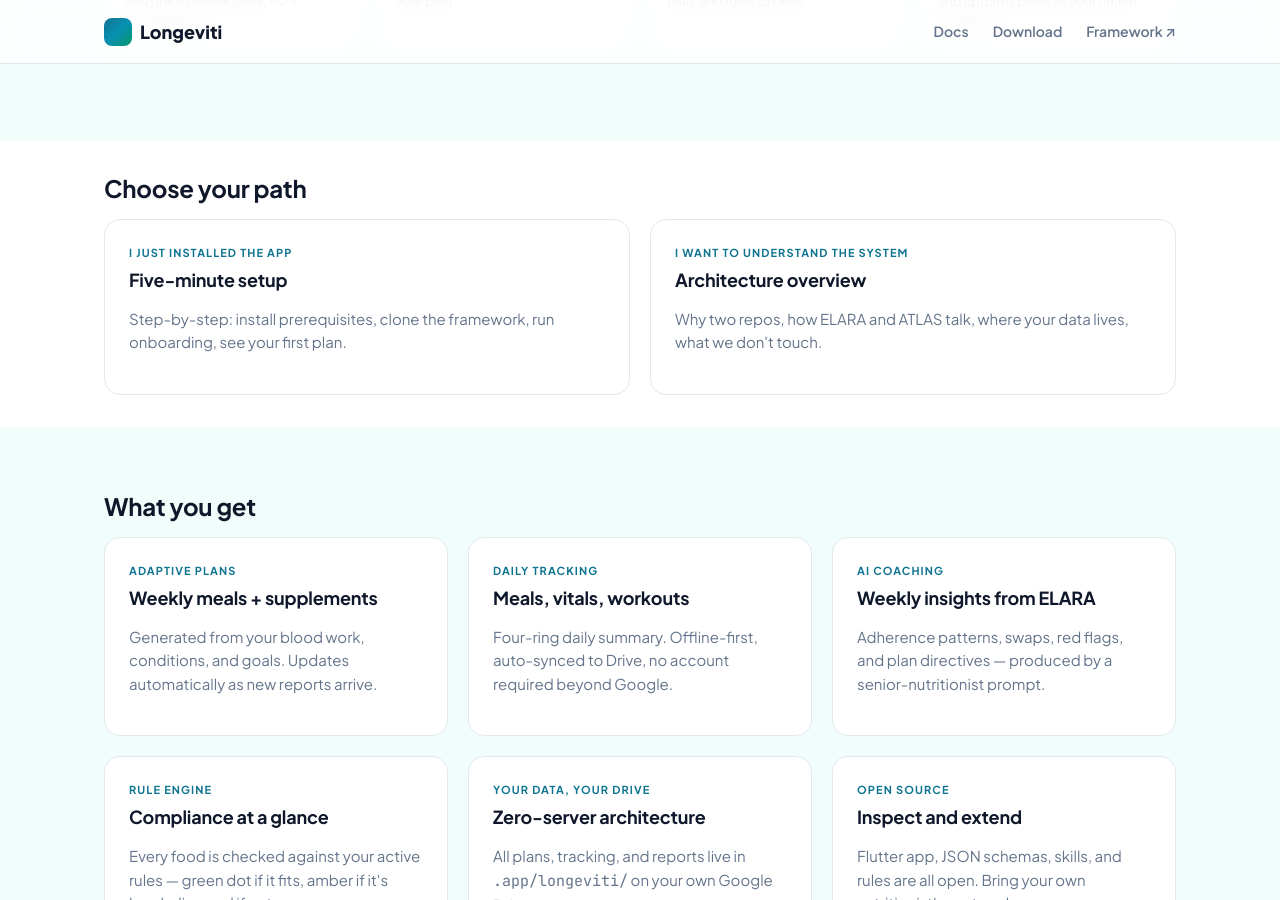
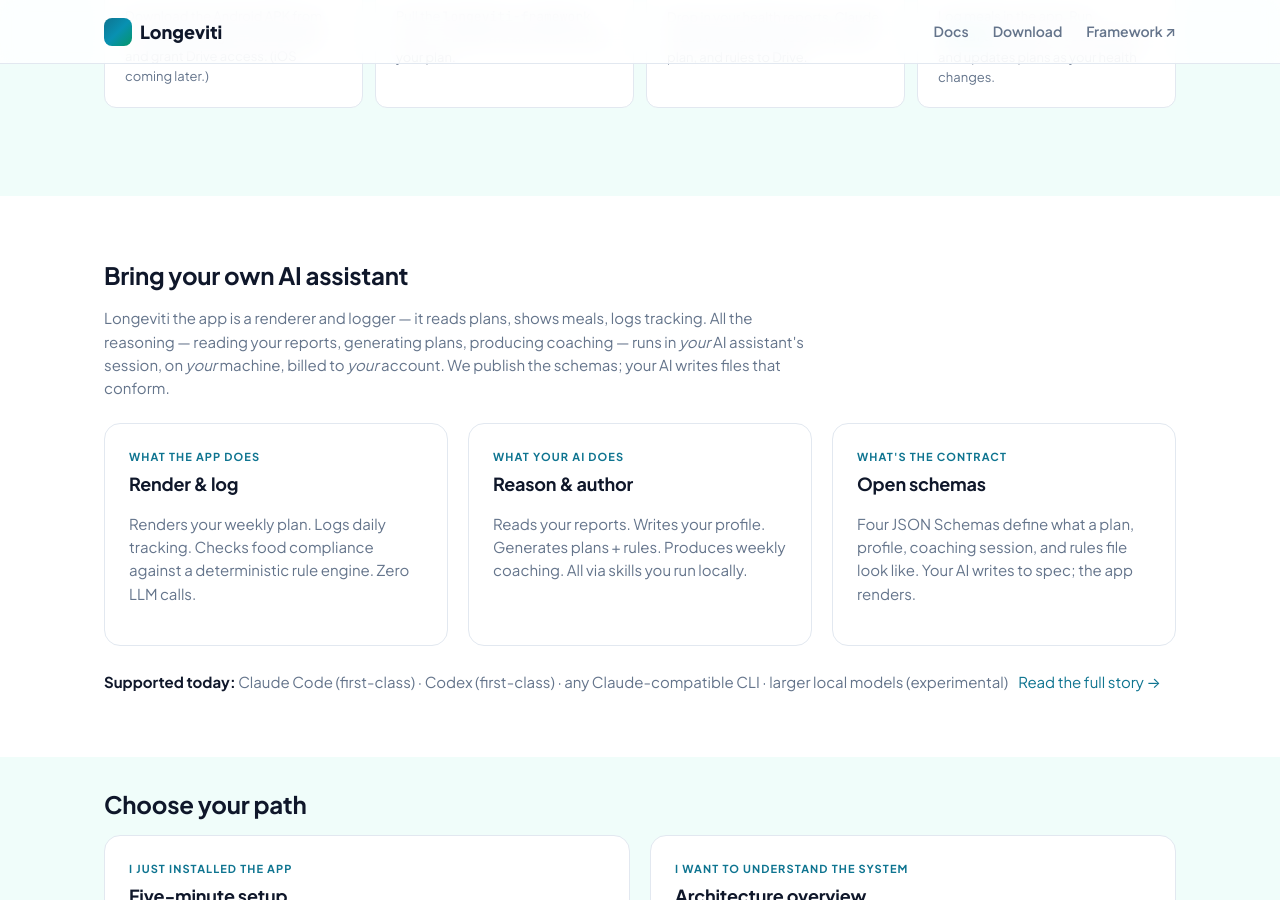
Before and after one commit to arcanelabsio/longeviti-site, a Jekyll site: the page built from index.html, in a window 1280 px wide and 900 px high, scrolled down 854 px. Built offline with Jekyll 4.4.1, drawn with Linux system fonts in a browser that asks for light colours; some of the changed text lies outside the part shown.

Commit message:
feat(site): add bring-your-own-AI narrative as core positioning
Longeviti the app does zero AI compute. All reasoning runs in the user's own
AI assistant (Claude Code, Codex, or compatible CLI) against open schemas the
app publishes. Make this a first-class story, not a footnote.

- New /docs/bring-your-own-ai/ page covering: what app does vs what AI does,
  the schema contract, supported assistants (Claude/Codex/local), why it
  matters (privacy, cost, flexibility, auditability, portability), the
  responsibility trade-off, and the 'literally cannot' guarantees
- Landing hero eyebrow gains 'Bring your own AI'; headline reframed
- New landing section with 3 cards: what app does / what AI does / schemas
- what-is-longeviti rewritten to lead with BYO-AI framing
- privacy.md third-party section generalized from Anthropic to 'your AI
  provider' with Claude/Codex/local variants; 'no Longeviti inference'
  added to the does-not-do list
- faq updated with stronger BYO-AI answer and explicit 'Does Longeviti
  itself run any AI?' entry
- Sidebar gains Bring your own AI under Start here

```diff
--- a/_config.yml
+++ b/_config.yml
@@ -65,6 +65,8 @@
     items:
       - title: What is Longeviti?
         url: /docs/what-is-longeviti/
+      - title: Bring your own AI
+        url: /docs/bring-your-own-ai/
       - title: Download & install
         url: /download/
       - title: Getting started
--- a/index.html
+++ b/index.html
@@ -6,12 +6,13 @@
 
 <section class="hero">
   <div class="hero__inner">
-    <span class="hero__eyebrow">Open source · Privacy-first</span>
-    <h1>Your health data, your longevity plan, your Drive.</h1>
+    <span class="hero__eyebrow">Open source · Bring your own AI · Privacy-first</span>
+    <h1>Your data. Your AI. Your longevity plan.</h1>
     <p class="lead">
-      Longeviti turns blood work, nutrition reports, and daily tracking into an adaptive
-      longevity plan — meals, supplements, workouts, and AI coaching. All your data stays
-      in <em>your</em> Google Drive. We never see it.
+      Longeviti turns blood work and daily tracking into an adaptive longevity plan — meals,
+      supplements, coaching. The app does zero AI compute. Your own AI assistant — Claude,
+      Codex, or any Claude-compatible CLI — generates plans that conform to our open schemas.
+      Your data stays in <em>your</em> Google Drive. We never see it.
     </p>
     <div class="hero__cta">
       <a class="btn btn--primary" href="{{ '/download/' | relative_url }}">Download APK ↓</a>
@@ -53,7 +54,44 @@
   </div>
 </section>
 
-<section class="section section--tight" style="background: var(--surface);">
+<section class="section" style="background: var(--surface);">
+  <div class="container">
+    <h2 class="mt-0">Bring your own AI assistant</h2>
+    <p class="muted" style="max-width: 720px;">
+      Longeviti the app is a renderer and logger — it reads plans, shows meals, logs tracking.
+      All the reasoning — reading your reports, generating plans, producing coaching — runs in
+      <em>your</em> AI assistant's session, on <em>your</em> machine, billed to <em>your</em>
+      account. We publish the schemas; your AI writes files that conform.
+    </p>
+
+    <div class="grid grid--3" style="margin-top: var(--sp-3xl);">
+      <div class="card">
+        <div class="card__eyebrow">What the app does</div>
+        <h3>Render &amp; log</h3>
+        <p class="muted">Renders your weekly plan. Logs daily tracking. Checks food compliance against a deterministic rule engine. Zero LLM calls.</p>
+      </div>
+      <div class="card">
+        <div class="card__eyebrow">What your AI does</div>
+        <h3>Reason &amp; author</h3>
+        <p class="muted">Reads your reports. Writes your profile. Generates plans + rules. Produces weekly coaching. All via skills you run locally.</p>
+      </div>
+      <div class="card">
+        <div class="card__eyebrow">What's the contract</div>
+        <h3>Open schemas</h3>
+        <p class="muted">Four JSON Schemas define what a plan, profile, coaching session, and rules file look like. Your AI writes to spec; the app renders.</p>
+      </div>
+    </div>
+
+    <div style="margin-top: var(--sp-3xl);">
+      <strong>Supported today:</strong>
+      <span class="muted">Claude Code (first-class) · Codex (first-class) · any Claude-compatible CLI · larger local models (experimental)</span>
+      &nbsp;&nbsp;
+      <a href="{{ '/docs/bring-your-own-ai/' | relative_url }}">Read the full story →</a>
+    </div>
+  </div>
+</section>
+
+<section class="section section--tight">
   <div class="container">
     <h2 class="mt-0">Choose your path</h2>
     <div class="grid grid--2">
```
Also changed, not shown: _docs/bring-your-own-ai.md (added, +114 -0 lines), _docs/faq.md (+11 -2 lines), _docs/privacy.md (+10 -3 lines), _docs/what-is-longeviti.md (+24 -8 lines).
